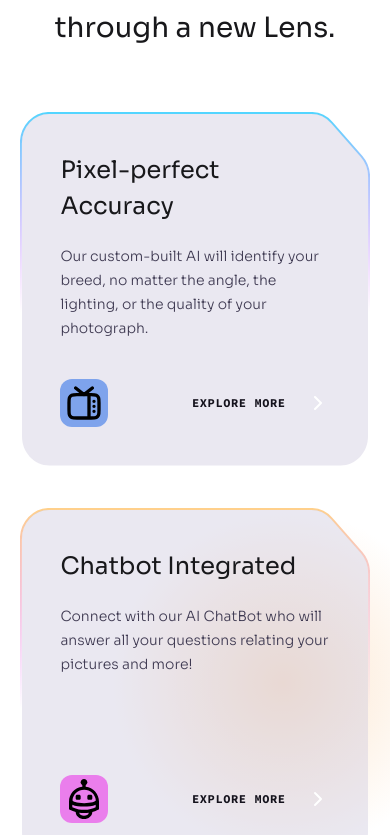
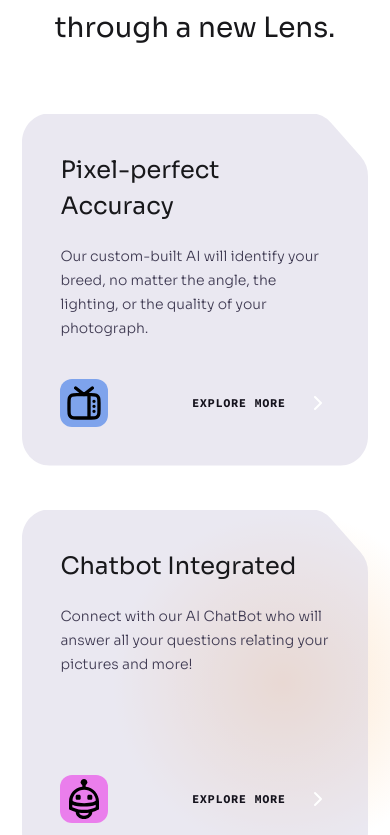
Before and after one commit to A-Morabet/react-tensorflow-website, a React (Vite) app: page / in a window 390 px wide. Shown: the part 1889-2724 px from the top of the page. Built offline with nearby package versions, Linux system fonts and the light colour scheme; no server answers.

Commit message:
adjusting mobile responsiveness

```diff
--- a/src/components/Benefits.jsx
+++ b/src/components/Benefits.jsx
@@ -18,9 +18,6 @@ function Benefits() {
           {benefits.map((item) => (
             <div
               className="block relative p-0.5 bg-no-repeat bg-[length:100%_100%] md:max-w-[24rem] mx-auto"
-              style={{
-                backgroundImage: `url(${item.backgroundUrl})`,
-              }}
               key={item.id}
             >
               <div className="relative z-2 flex flex-col min-h-[22rem] p-[2.4rem] pointer-events-none">
```
